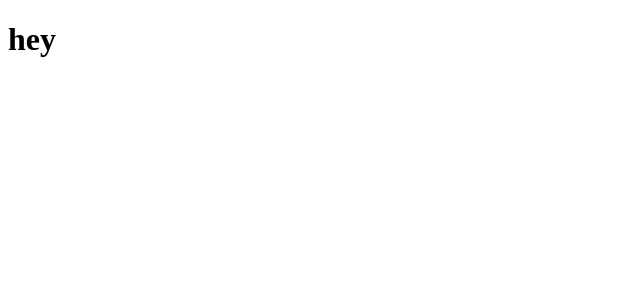
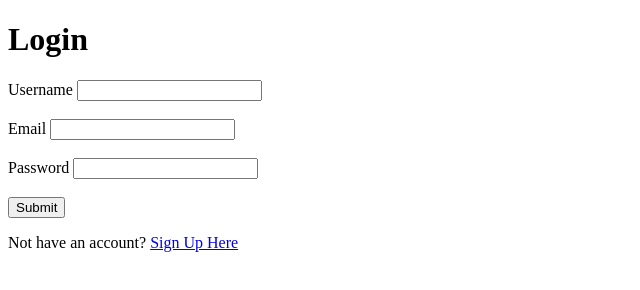
Before and after one commit to AmanSingh9918/ace, a plain HTML site: page index.html in a window 1280 px wide. Shown: the whole page, without its empty margins (0-640 px from the left). Drawn offline with Linux system fonts and the light colour scheme.

Commit message:
index as login page

```diff
--- a/index.html
+++ b/index.html
@@ -1,12 +1,28 @@
 <!DOCTYPE html>
 <html lang="en">
-<head>
-    <meta charset="UTF-8">
-    <meta http-equiv="X-UA-Compatible" content="IE=edge">
-    <meta name="viewport" content="width=<>, initial-scale=1.0">
-    <title>Document</title>
-</head>
-<body>
-    <h1>hey</h1>
-</body>
+  <head>
+    <title>Login | By Code Info</title>
+    <link rel="stylesheet" href="Css/style.css" />
+    <link
+      href="https://fonts.googleapis.com/css2?family=Roboto:wght@300&display=swap"
+      rel="stylesheet"
+    />
+  </head>
+  <body>
+    <div class="login-box">
+      <h1>Login</h1>
+      <form>
+        <label>Username</label>
+        <input type="text" placeholder="" /><br><br>
+        <label>Email</label>
+        <input type="email" placeholder="" /><br><br>
+        <label>Password</label>
+        <input type="password" placeholder="" /><br><br>
+        <input type="button" value="Submit" />
+      <closeform></closeform></form>
+    </div>
+    <p class="para-2">
+      Not have an account? <a href="signup.html">Sign Up Here</a>
+    </p>
+  </body>
 </html>
```
